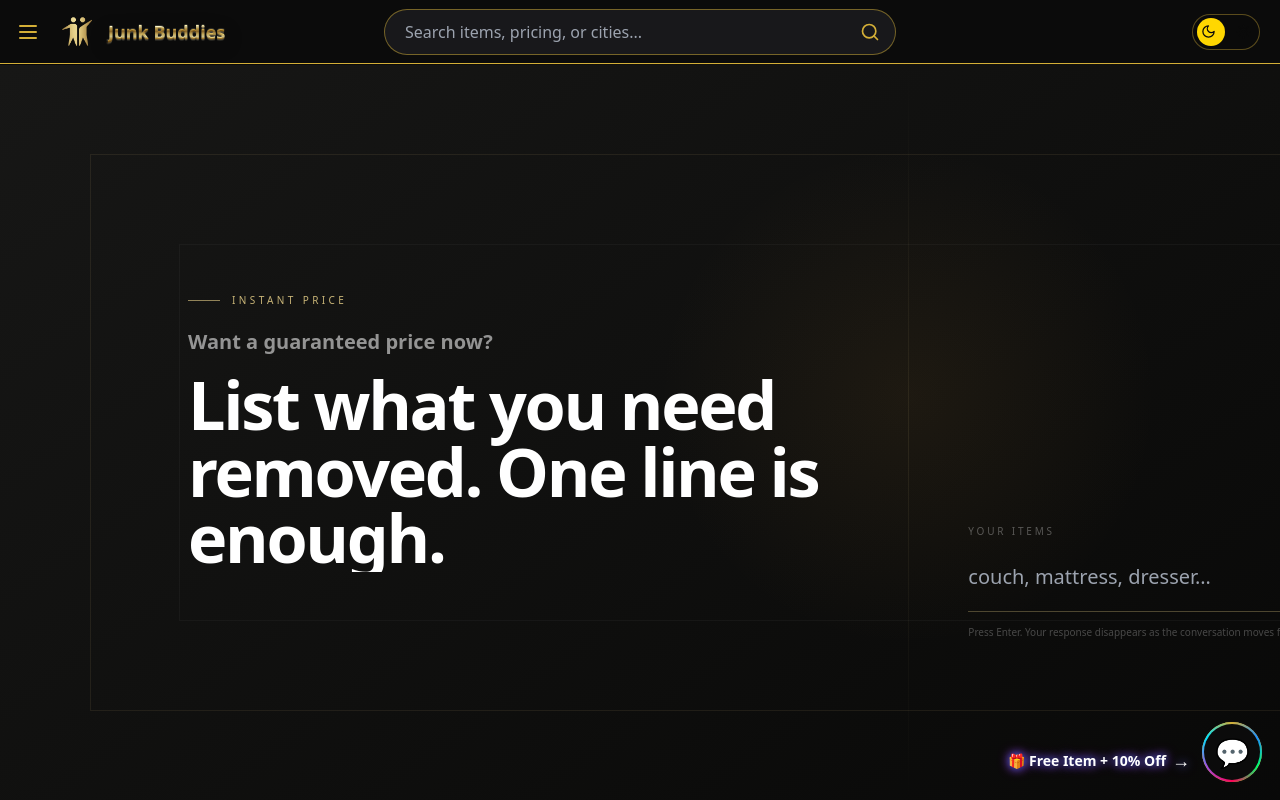
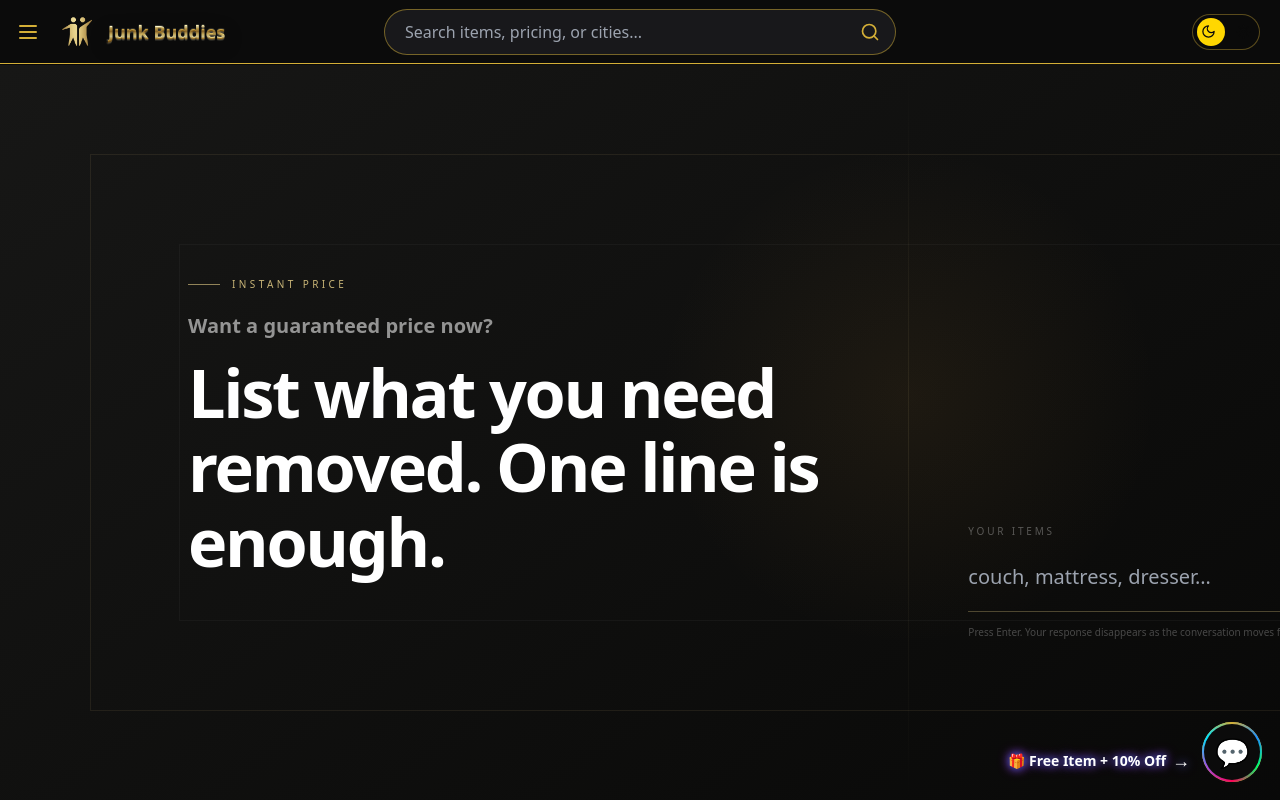
Before and after one commit to JunkBuddies/junk-buddies-immersive, a React (Vite) app: page / in a window 1280 px wide. Built offline with nearby package versions, Linux system fonts and the light colour scheme; grey boxes are pictures that could not be loaded.

Commit message:
Prevent vertical clipping in promoted Mirror text

```diff
--- a/src/components/MagicPriceMirror.jsx
+++ b/src/components/MagicPriceMirror.jsx
@@ -234,7 +234,7 @@ export default function MagicPriceMirror() {
       <div aria-hidden="true" className="absolute inset-[clamp(18px,7vw,110px)] border border-[#c8b477]/10" />
       <div aria-hidden="true" className="absolute inset-[clamp(36px,14vw,210px)] border border-white/[0.035]" />
       <div aria-hidden="true" className="absolute left-1/2 top-0 h-full w-px bg-gradient-to-b from-transparent via-[#c8b477]/10 to-transparent" />
-      <div className="relative z-10 mx-auto flex h-full w-[calc(100%-20px)] min-w-0 max-w-[calc(100%-20px)] box-border flex-col justify-between overflow-hidden pb-24 pt-12 sm:w-[calc(100%-32px)] sm:max-w-[calc(100%-32px)] lg:grid lg:w-[calc(100%-80px)] lg:max-w-[1440px] lg:grid-cols-[minmax(0,1.05fr)_minmax(0,.95fr)] lg:items-center lg:gap-[clamp(24px,4vw,64px)] lg:py-16">
+      <div className="relative z-10 mx-auto flex h-full w-[calc(100%-32px)] min-w-0 max-w-[calc(100%-32px)] box-border flex-col justify-between overflow-hidden pb-24 pt-12 sm:w-[calc(100%-48px)] sm:max-w-[calc(100%-48px)] lg:grid lg:w-[calc(100%-80px)] lg:max-w-[1440px] lg:grid-cols-[minmax(0,1.05fr)_minmax(0,.95fr)] lg:items-center lg:gap-[clamp(24px,4vw,64px)] lg:py-16">
         <div className={"w-full min-w-0 max-w-full overflow-hidden transition-opacity duration-500 " + (fading ? "opacity-0" : "opacity-100")}>
           <div className="mb-5 flex items-center gap-3 text-[10px] uppercase tracking-[.34em] text-[#c8b477]"><span className="h-px w-8 bg-[#c8b477]/70"/>Instant price</div>
           <div className="w-full min-w-0 max-w-full">
@@ -247,7 +247,7 @@ export default function MagicPriceMirror() {
               ))}
             </div>
             <div
-              className={(hierarchyFlipped ? "mt-4 text-[clamp(2.15rem,5.2vw,5.4rem)] font-semibold leading-[1] tracking-[-.035em] text-white " : "mt-5 text-[17px] leading-[1.55] text-white/55 sm:text-lg lg:text-xl ") + "w-full min-w-0 max-w-full transition-all duration-500"}
+              className={(hierarchyFlipped ? "mt-4 pb-[0.14em] text-[clamp(2.15rem,5.2vw,5.4rem)] font-semibold leading-[1.12] tracking-[-.035em] text-white " : "mt-5 text-[17px] leading-[1.55] text-white/55 sm:text-lg lg:text-xl ") + "w-full min-w-0 max-w-full transition-all duration-500"}
               style={{ overflowWrap: "anywhere", wordBreak: "normal" }}
             >
               {typedSubPrompt.split("").map((char, index) => (
```
